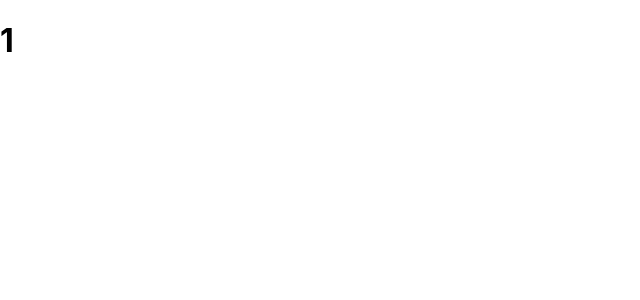
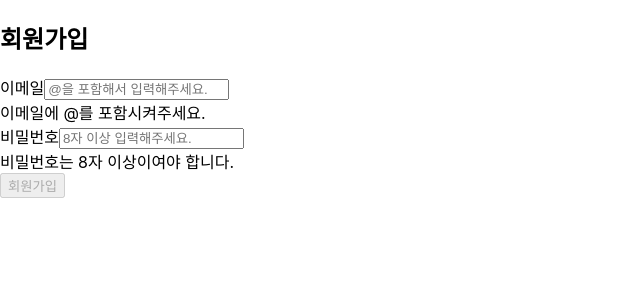
Before and after one commit to AkoIsCat/pre-onboarding-11th-1-14, a React (Create React App) app: page / in a window 1280 px wide. Shown: the top 300 px of the page, without its empty margins (0-640 px from the left). Built offline with nearby package versions, Linux system fonts and the light colour scheme.

Commit message:
feat:회원가입 페이지 완료

```diff
--- a/src/App.tsx
+++ b/src/App.tsx
@@ -1,7 +1,15 @@
-import React from "react";
+import React from 'react';
+import SignUp from './pages/SignUp';
+import SignIn from './pages/SignIn';
+import { Route, Routes } from 'react-router-dom';
 
 const App = () => {
-  return <h1>1</h1>;
+  return (
+    <Routes>
+      <Route path="/signin" element={<SignIn />} />
+      <Route path="/" element={<SignUp />} />
+    </Routes>
+  );
 };
 
 export default App;
--- /dev/null
+++ b/src/apis/SignAxios.tsx
@@ -0,0 +1,39 @@
+import axios from 'axios';
+
+// axios 생성
+export const signAxios = axios.create({
+  baseURL: 'https://www.pre-onboarding-selection-task.shop/',
+  headers: {
+    'Content-Type': 'application/json',
+  },
+});
+
+// 회원가입 API 연결
+export async function signPostData(emailValue: string, pwValue: string) {
+  try {
+    const res = await signAxios.post('/auth/signup', {
+      email: emailValue,
+      password: pwValue,
+    });
+    if (res.status === 201) {
+      return res;
+    }
+  } catch (error: any) {
+    return error;
+  }
+}
+
+// 로그인 API 연결
+export async function signInPostDate(emailValue: string, pwValue: string) {
+  try {
+    const res = await signAxios.post('/auth/signin', {
+      email: emailValue,
+      password: pwValue,
+    });
+    if (res.status === 200) {
+      return res;
+    }
+  } catch (error: any) {
+    return error;
+  }
+}
--- a/src/index.tsx
+++ b/src/index.tsx
@@ -1,12 +1,17 @@
-import React from "react";
-import ReactDOM from "react-dom/client";
-import "./index.css";
-import App from "./App";
+import React from 'react';
+import ReactDOM from 'react-dom/client';
+import './index.css';
+import App from './App';
+import { BrowserRouter } from 'react-router-dom';
 
 const root = ReactDOM.createRoot(
-  document.getElementById("root") as HTMLElement
+  document.getElementById('root') as HTMLElement
 );
-root.render(<App />);
+root.render(
+  <BrowserRouter>
+    <App />
+  </BrowserRouter>
+);
 
 // If you want to start measuring performance in your app, pass a function
 // to log results (for example: reportWebVitals(console.log))
--- a/src/pages/SignIn.tsx
+++ b/src/pages/SignIn.tsx
@@ -1,5 +1,5 @@
 const SignIn = () => {
-  return;
+  return <h1>sign in</h1>;
 };
 
 export default SignIn;
--- a/src/pages/SignUp.tsx
+++ b/src/pages/SignUp.tsx
@@ -1,5 +1,84 @@
+import React, { useState } from 'react';
+import { useNavigate } from 'react-router-dom';
+import useValidation from '../hooks/useValidation';
+import { signPostData } from '../apis/SignAxios';
+
+interface FormData {
+  email: string;
+  password: string;
+}
+
 const SignUp = () => {
-  return;
+  const navigate = useNavigate();
+
+  const [formData, setFormData] = useState<FormData>({
+    email: '',
+    password: '',
+  });
+
+  const [emailStatus, passwordStatus] = useValidation(formData);
+
+  const onChangeEmailHandler = (e: React.ChangeEvent<HTMLInputElement>) => {
+    setFormData({
+      ...formData,
+      email: e.target.value,
+    });
+  };
+
+  const onChangePasswordHandler = (e: React.ChangeEvent<HTMLInputElement>) => {
+    setFormData({
+      ...formData,
+      password: e.target.value,
+    });
+  };
+
+  const onSubmitHandler = (e: React.FormEvent) => {
+    e.preventDefault();
+    signPostData(formData.email, formData.password).then((response) => {
+      if (response.status !== 201) {
+        alert('동일한 이메일이 존재합니다');
+        return;
+      }
+      navigate('./signin');
+    });
+  };
+
+  return (
+    <div>
+      <h2>회원가입</h2>
+      <form onSubmit={onSubmitHandler}>
+        <div>
+          <label>이메일</label>
+          <input
+            type="email"
+            data-testid="email-input"
+            placeholder="@을 포함해서 입력해주세요."
+            onChange={onChangeEmailHandler}
+          />
+          <div>{emailStatus.message}</div>
+        </div>
+        <div>
+          <label>비밀번호</label>
+          <input
+            type="password"
+            data-testid="password-input"
+            placeholder="8자 이상 입력해주세요."
+            onChange={onChangePasswordHandler}
+          />
+          <div>{passwordStatus.message}</div>
+        </div>
+        <div>
+          <button
+            type="submit"
+            data-testid="signup-button"
+            disabled={!(emailStatus.status && passwordStatus.status)}
+          >
+            회원가입
+          </button>
+        </div>
+      </form>
+    </div>
+  );
 };
 
 export default SignUp;
```
Also changed, not shown: src/apis/TodoAxios.tsx (added, +59 -0 lines), src/hooks/useValidation.tsx (+8 -8 lines).
